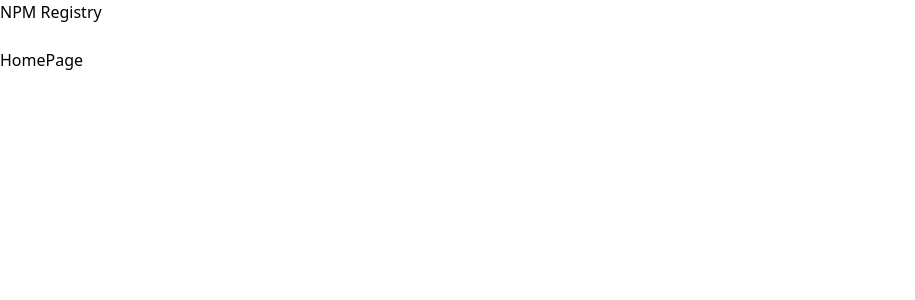
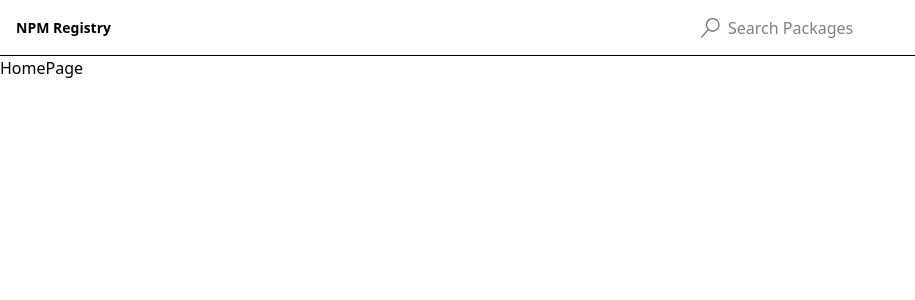
Before and after one commit to sergeyeboue/registry, a React (Vite) app: page / in a window 1280 px wide. Shown: the top 300 px of the page, without its empty margins (0-915 px from the left). Built offline with nearby package versions, Linux system fonts and the light colour scheme.

Commit message:
add style

```diff
--- a/src/components/Header.tsx
+++ b/src/components/Header.tsx
@@ -3,9 +3,15 @@
 
 function Header() {
   return (
-    <div>
-      <Link to={"/"}>NPM Registry</Link>
-      <SearchInput />
+    <div className="flex items-center justify-between px-4 border-b h-14">
+      <div className="flex items-center space-x-2 text-sm ">
+        <Link to={"/"} className="text-bg font-bold">
+          NPM Registry
+        </Link>
+      </div>
+      <div className="w-full max-w-xl ml-4">
+        <SearchInput />
+      </div>
     </div>
   );
 }
--- a/src/components/SearchInput.tsx
+++ b/src/components/SearchInput.tsx
@@ -1,5 +1,6 @@
 import { useState } from "react";
 import { useNavigate } from "react-router-dom";
+import { VscSearch } from "react-icons/vsc";
 
 export default function SearchInput() {
   const [term, setTerm] = useState("");
@@ -13,7 +14,17 @@
   return (
     <div>
       <form onSubmit={handleSubmit}>
-        <input value={term} onChange={(e) => setTerm(e.target.value)} />
+        <div className="relative">
+          <div className="absolute inset-y-0 flex items-center pl-3 ">
+            <VscSearch className="h-5 w-5 text-gray-500" />
+          </div>
+          <input
+            value={term}
+            onChange={(e) => setTerm(e.target.value)}
+            className="pl-10 py-2 w-full border-0 shadow-none"
+            placeholder="Search Packages"
+          />
+        </div>
       </form>
     </div>
   );
```
